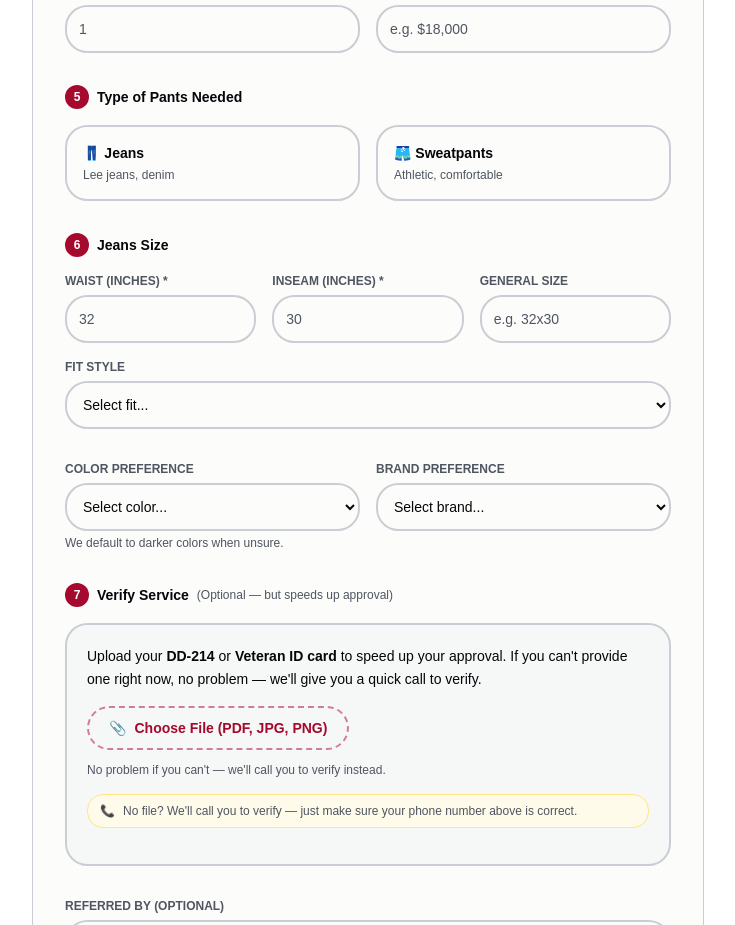
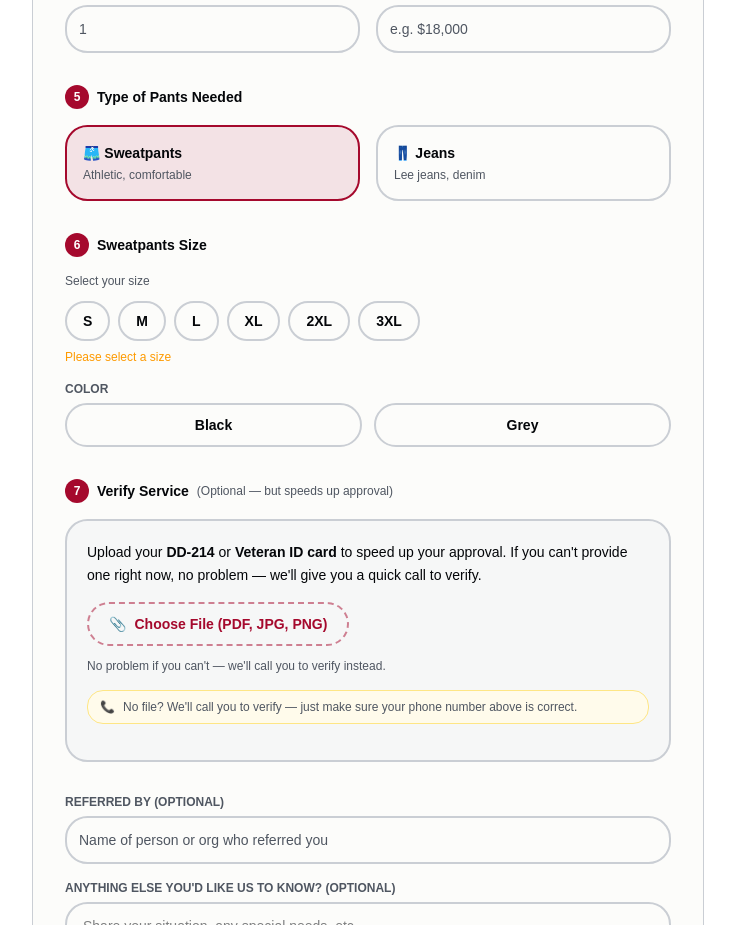
Before and after one commit to matthewhummel21-commits/onelegb4theother, a Next.js app: page / in a window 1280 px wide. Shown: the part 6240-7165 px from the top of the page, without its empty margins (272-1007 px from the left). Built offline with nearby package versions, Linux system fonts and the light colour scheme.

Commit message:
fix: sweatpants first and pre-selected on request form

```diff
--- a/components/ui/veteran-request-form.tsx
+++ b/components/ui/veteran-request-form.tsx
@@ -50,7 +50,7 @@ const INITIAL: FormData = {
   firstName: "", lastName: "", email: "", phone: "",
   address: "", city: "", state: "", zip: "",
   branch: "", yearsServed: "", householdSize: "", annualIncome: "",
-  pantType: "", pantFit: "", pantColor: "", pantBrand: "", pantSize: "", waist: "", inseam: "", referredBy: "", notes: "", wantsFollowUpCall: false,
+  pantType: "sweatpants", pantFit: "", pantColor: "", pantBrand: "", pantSize: "", waist: "", inseam: "", referredBy: "", notes: "", wantsFollowUpCall: false,
 };
 
 export function VeteranRequestForm() {
@@ -263,8 +263,8 @@ export function VeteranRequestForm() {
         </p>
         <div className="grid grid-cols-2 gap-4">
           {[
+            { value: "sweatpants", label: "🩳 Sweatpants", desc: "Athletic, comfortable" },
             { value: "jeans", label: "👖 Jeans", desc: "Lee jeans, denim" },
-            { value: "sweatpants", label: "🩳 Sweatpants", desc: "Athletic, comfortable" },
           ].map((opt) => (
             <button
               key={opt.value}
```
